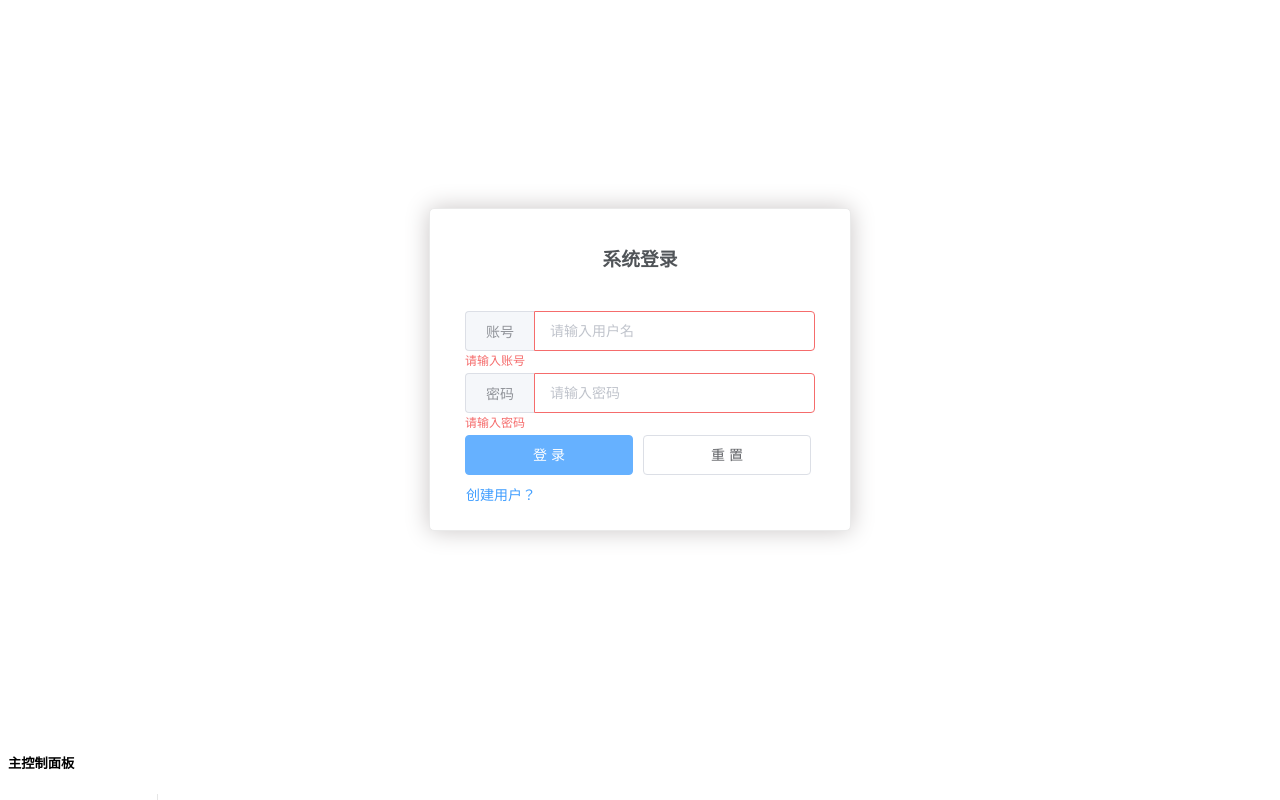
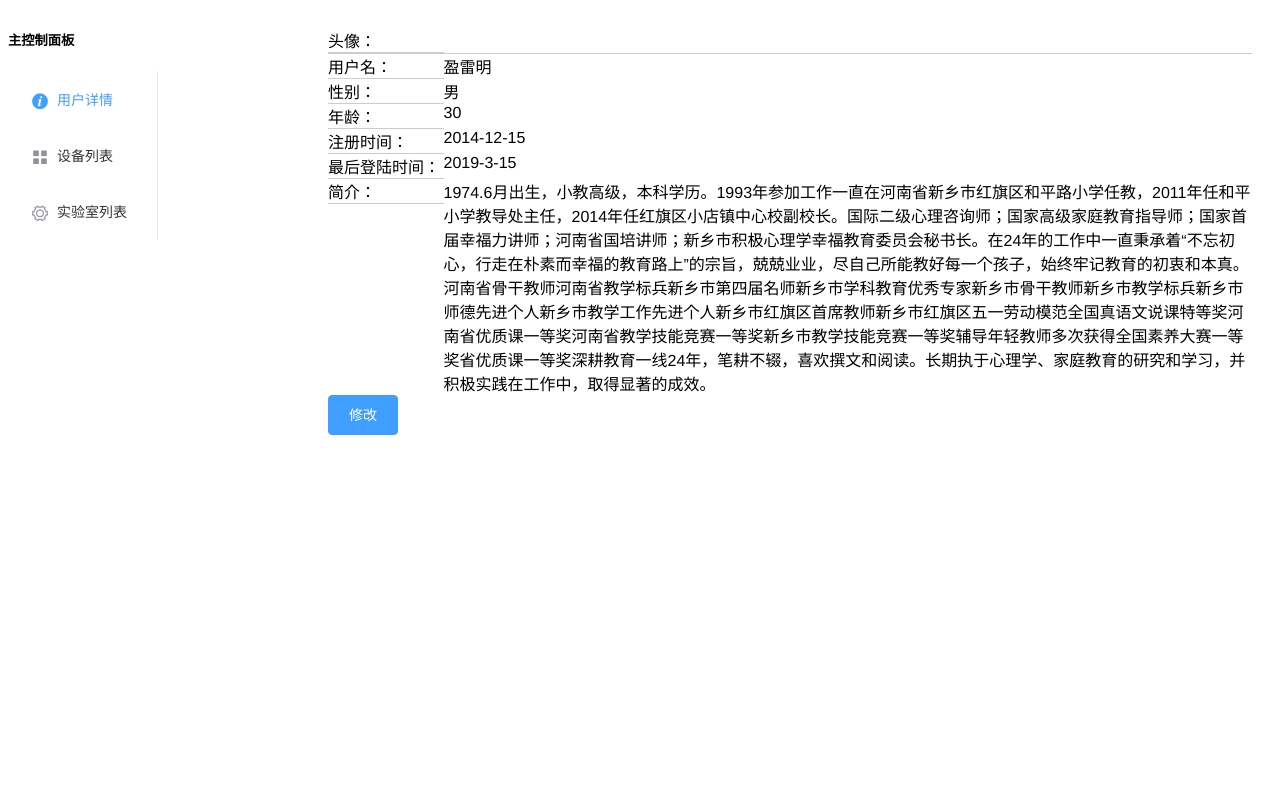
Before and after one commit to yingleiming/Laboratory-Control-System, a Vue app in the folder lcs/: page / in a window 1280 px wide. Both pictures are taken after a click on the button "登 录". Shown: the top 800 px of the page. Built offline with nearby package versions, Linux system fonts and the light colour scheme; no server answers.

Commit message:
路由 及 其他组件开发

```diff
--- a/lcs/src/App.vue
+++ b/lcs/src/App.vue
@@ -1,20 +1,12 @@
 <template>
   <div id="app">
-    <Login></Login>
-    <MainPanel></MainPanel>
+    <router-view/>
   </div>
 </template>
 
 <script>
-import Login from './components/Login.vue'
-import MainPanel from './components/MainPanel.vue'
-
 export default {
   name: 'app',
-  components: {
-    Login
-    ,MainPanel
-  }
 }
 </script>
 
--- a/lcs/src/components/DeviceList.vue
+++ b/lcs/src/components/DeviceList.vue
@@ -1,5 +1,7 @@
 <template>
-
+    <div>
+      设备列表页
+    </div>
 </template>
 
 <script>
--- a/lcs/src/components/LaboratoryList.vue
+++ b/lcs/src/components/LaboratoryList.vue
@@ -1,5 +1,7 @@
 <template>
-
+    <div>
+      实验室列表页
+    </div>
 </template>
 
 <script>
--- a/lcs/src/components/Login.vue
+++ b/lcs/src/components/Login.vue
@@ -45,22 +45,26 @@ export default {
   },
   methods: {
     login(loginForm) {
-      this.$refs[loginForm].validate((valid) => {
-        let account = this.loginForm.account;
-        let password = this.loginForm.password;
-        this.$axios.get('/login',{
-          account:account,
-          password:password
-        }).then(
-          (res)=>{
-            console.log(res);
-          }
-        ).catch(
-          (err)=>{
-            console.log(err);
-          }
-        )
-      })
+      this.$router.push({
+        path:"./",
+        name:"MainPanel",
+      });
+      // this.$refs[loginForm].validate((valid) => {
+      //   let account = this.loginForm.account;
+      //   let password = this.loginForm.password;
+      //   this.$axios.get('/login',{
+      //     account:account,
+      //     password:password
+      //   }).then(
+      //     (res)=>{
+      //       console.log(res);
+      //     }
+      //   ).catch(
+      //     (err)=>{
+      //       console.log(err);
+      //     }
+      //   )
+      // })
     },
     reset(loginForm) {
       this.$refs[loginForm].resetFields();
--- a/lcs/src/components/MainPanel.vue
+++ b/lcs/src/components/MainPanel.vue
@@ -5,20 +5,16 @@
           <el-row class="tac">
             <el-col :span="12">
               <h5>主控制面板</h5>
-              <el-menu
-                default-active="1"
-                class="el-menu-vertical-demo"
-                @open="handleOpen"
-                @close="handleClose">
-                <el-menu-item index="1">
+              <el-menu default-active="1">
+                <el-menu-item index="1" @click="selectUseInfo">
                   <i class="el-icon-info"></i>
                   <span slot="title">用户详情</span>
                 </el-menu-item>
-                <el-menu-item index="2">
+                <el-menu-item index="2" @click="selectDeviceList">
                   <i class="el-icon-menu"></i>
                   <span slot="title">设备列表</span>
                 </el-menu-item>
-                <el-menu-item index="3">
+                <el-menu-item index="3" @click="selectLaboratoryList">
                   <i class="el-icon-setting"></i>
                   <span slot="title">实验室列表</span>
                 </el-menu-item>
@@ -27,21 +23,46 @@
           </el-row>
         </el-aside>
         <el-main>
-
+          <UserInfo v-show="showUserInfo"></UserInfo>
+          <DeviceList v-show="showDeviceList"></DeviceList>
+          <LaboratoryList v-show="showLaboratoryList"></LaboratoryList>
         </el-main>
       </el-container>
     </div>
 </template>
 
 <script>
+    import UserInfo from './UserInfo'
+    import DeviceList from './DeviceList'
+    import LaboratoryList from './LaboratoryList'
     export default {
       name: "MainPanel",
+      components:{UserInfo,DeviceList,LaboratoryList},
+      data(){
+        return{
+          showUserInfo:true,
+          showDeviceList:false,
+          showLaboratoryList:false
+        }
+      },
       methods: {
-        handleOpen(key, keyPath) {
-          console.log(key, keyPath);
+        selectUseInfo() {
+          console.log("选择了用户详情");
+          this.showUserInfo=true;
+          this.showDeviceList=false;
+          this.showLaboratoryList =false;
         },
-        handleClose(key, keyPath) {
-          console.log(key, keyPath);
+        selectDeviceList() {
+          console.log("选择了实设备列表");
+          this.showDeviceList = true;
+          this.showUserInfo=false;
+          this.showLaboratoryList =false;
+        },
+        selectLaboratoryList(){
+          console.log("选择了实验室列表");
+          this.showLaboratoryList=true;
+          this.showUserInfo=false;
+          this.showDeviceList =false;
         }
       }
     }
--- a/lcs/src/components/UserInfo.vue
+++ b/lcs/src/components/UserInfo.vue
@@ -1,4 +1,37 @@
 <template>
+    <div id="userInfo">
+      <el-row>
+        <el-col :span="3">头像：</el-col>
+        <el-col :span="21">
+          <img src="" alt="">
+        </el-col>
+      </el-row>
+      <el-row>
+        <el-col :span="3">用户名：</el-col>
+        <el-col :span="21">盈雷明</el-col>
+      </el-row>
+      <el-row>
+        <el-col :span="3">性别：</el-col>
+        <el-col :span="21">男</el-col>
+      </el-row>
+      <el-row>
+        <el-col :span="3">年龄：</el-col>
+        <el-col :span="21">30</el-col>
+      </el-row>
+      <el-row>
+        <el-col :span="3">注册时间：</el-col>
+        <el-col :span="21">2014-12-15</el-col>
+      </el-row>
+      <el-row>
+        <el-col :span="3">最后登陆时间：</el-col>
+        <el-col :span="21">2019-3-15</el-col>
+      </el-row>
+      <el-row>
+        <el-col :span="3">简介：</el-col>
+        <el-col :span="21">1974.6月出生，小教高级，本科学历。1993年参加工作一直在河南省新乡市红旗区和平路小学任教，2011年任和平小学教导处主任，2014年任红旗区小店镇中心校副校长。国际二级心理咨询师；国家高级家庭教育指导师；国家首届幸福力讲师；河南省国培讲师；新乡市积极心理学幸福教育委员会秘书长。在24年的工作中一直秉承着“不忘初心，行走在朴素而幸福的教育路上”的宗旨，兢兢业业，尽自己所能教好每一个孩子，始终牢记教育的初衷和本真。河南省骨干教师河南省教学标兵新乡市第四届名师新乡市学科教育优秀专家新乡市骨干教师新乡市教学标兵新乡市师德先进个人新乡市教学工作先进个人新乡市红旗区首席教师新乡市红旗区五一劳动模范全国真语文说课特等奖河南省优质课一等奖河南省教学技能竞赛一等奖新乡市教学技能竞赛一等奖辅导年轻教师多次获得全国素养大赛一等奖省优质课一等奖深耕教育一线24年，笔耕不辍，喜欢撰文和阅读。长期执于心理学、家庭教育的研究和学习，并积极实践在工作中，取得显著的成效。</el-col>
+      </el-row>
+      <el-button type="primary" @click="">修改</el-button>
+    </div>
 
 </template>
 
@@ -8,6 +41,12 @@
     }
 </script>
 
-<style scoped>
-
+<style scoped lang="scss">
+    #userInfo{
+      div{
+      &:first-child{
+        border-bottom: 1px solid #ccc;
+      }
+      }
+    }
 </style>
--- a/lcs/src/main.js
+++ b/lcs/src/main.js
@@ -3,11 +3,13 @@
 import Vue from 'vue'
 import App from './App'
 import router from './router'
+import VueRouter from 'vue-router'
 import './plugins/element.js'
 import ElementUI from 'element-ui'
 import 'element-ui/lib/theme-chalk/index.css';
 Vue.config.productionTip = false
 Vue.use(ElementUI);
+Vue.use(VueRouter);
 import axios from 'axios'
 Vue.prototype.$axios= axios
 /* eslint-disable no-new */
--- a/lcs/src/router/index.js
+++ b/lcs/src/router/index.js
@@ -13,7 +13,7 @@ export default new Router({
       component: Login
     },
     {
-      path: '/',
+      path: './',
       name: 'MainPanel',
       component: MainPanel
     }
```
